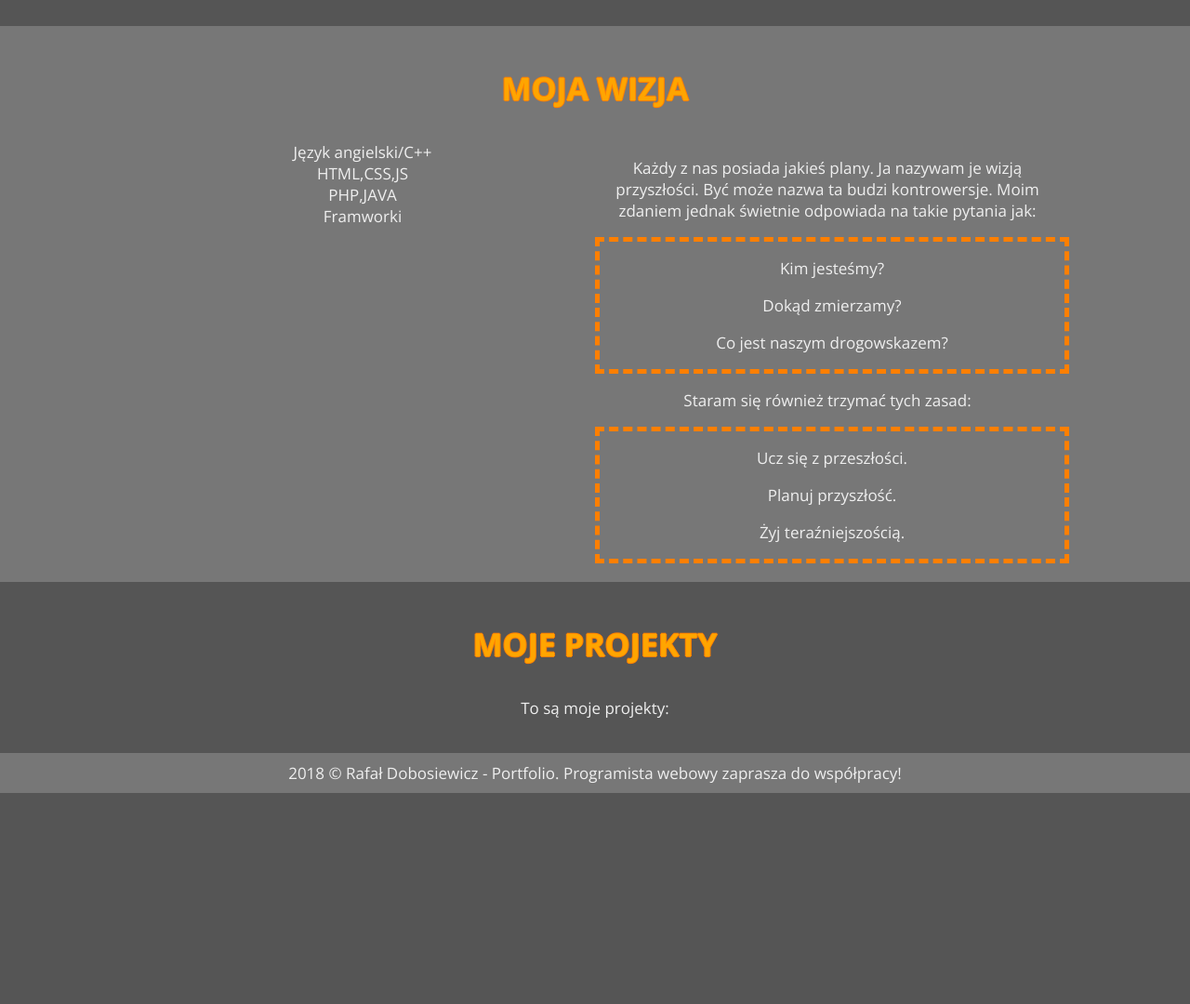
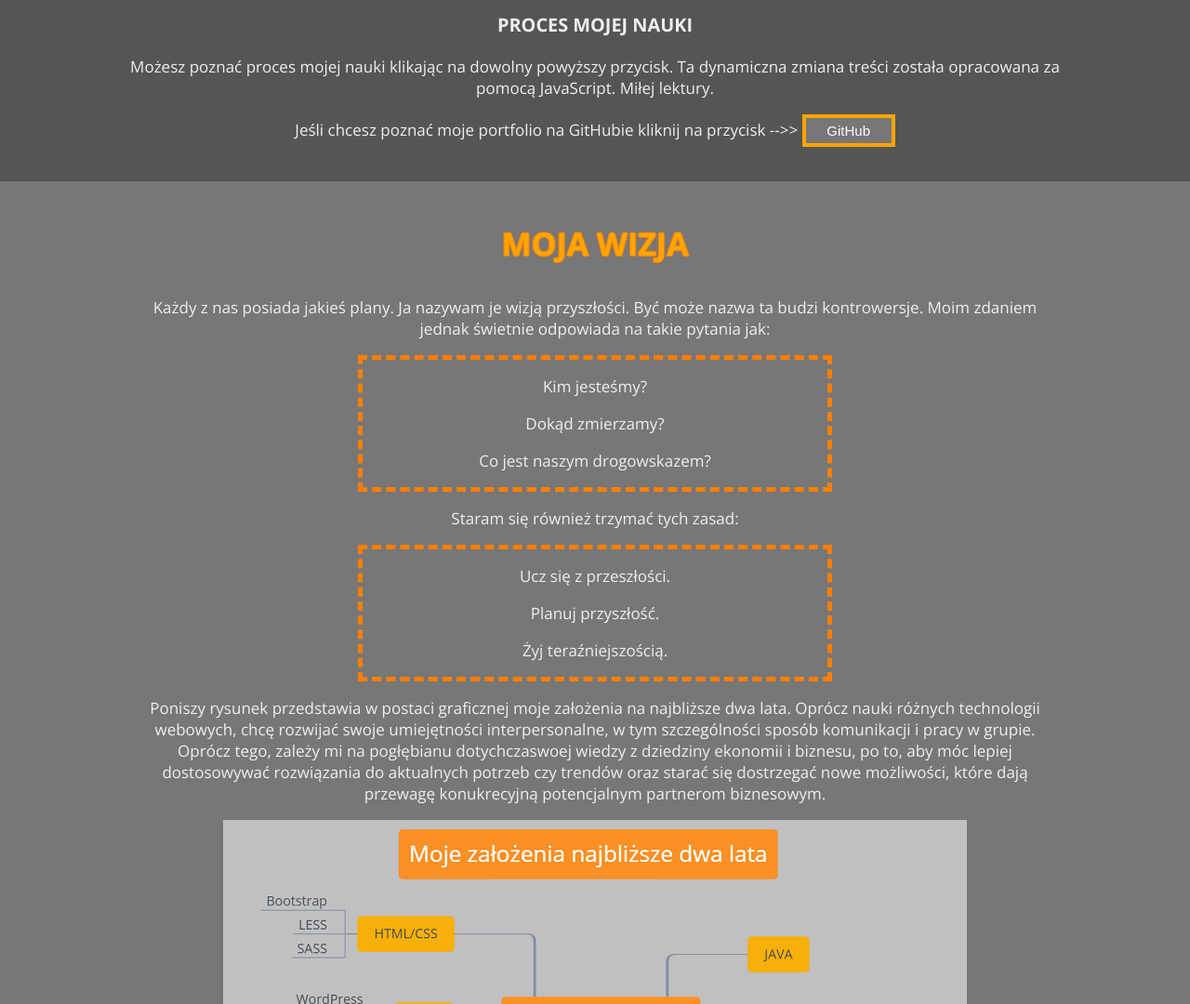
Before and after one commit to rdobosiewicz/Portfolio, a plain HTML site: page index.html in a window 1280 px wide. Shown: the part 1720-2800 px from the top of the page at 93% size. Before the commit the page ends 2573 px from the top, so only its background shows below. Drawn offline with nearby package versions, Linux system fonts and the light colour scheme.

Commit message:
Dodanie button i zaktualizowanie strony

```diff
--- /dev/null
+++ b/button.js
@@ -0,0 +1,7 @@
+var butt1 = document.querySelector("#button1");
+
+butt1.addEventListener("click", clickButton, false);
+
+function clickButton(){
+	window.open("https://github.com/rdobosiewicz");
+}
--- a/index.html
+++ b/index.html
@@ -82,9 +82,9 @@
 				<div id="mystory">
 					<h1 class="subtitle">Moja krótka historia</h1>
 					<p> Jako dziecko i nastolatek, moje życie kręciło się wokół piłki nożnej. Uwielbiałem to uczucie dążenia do celu, wygrywania i ciągłej pracy nad sobą. Sport ukształtował mnie i jestem z tego bardzo zadowolony. Gdy uzyskałem pełnoletniość, postanowiłem uczyć się ekonomii i zarządzania. Byłem wyróżniającym się studentem. Dzięki temu jeszcze w trakcie nauki pracowałem jako specjalista ds. rozwoju miast. Praca ta jednak w pewnym momencie nie dawała mi już satysfakcji. Postanowiłem wiec znaleźć lepszą przestrzeń dla siebie.</p>
-					<p> Chociaż to nie było proste, postanowiłem zrezygnować z pracy i skupić się na przekwalifikowaniu. Opracowałem mini plan rozwoju. Zdecydowałem się, że dziedziny na których warto się skoncentrować to programowanie i analiza danych. Z tą drugą dyscypliną miałem już nieco do czynienia. Jako specjalista ds. miast pracowałem nad strategiami, w których ważnymi częściami były analizy uwarunkowań. Programowanie również nie było mi zupełnie obce. Jestem absolwentem szkoły technicznej i posiadam tytuł technika elektronika, a szkole średniej miałem przyjemność programowania w języku C++. </p>
-					<p> To co charakteryzuje mnie, jako osobę, to chyba determinacja, wizjonerstwo, chęć nauki i rozwoju, szukanie odpowiedzi na trudne pytania. Staram się codziennie czytać wartościowe książki. Jestem również zaciekawiony światem filozofii i psychologii. </p>
-					<p> Aktualnie pracuje jako trener piłki nożnej, tworzę projekty: Portal o lokalnych produktach, blog o przekwalifikowaniu się. </p>
+					<p> Chociaż to nie było proste, postanowiłem zrezygnować z pracy i skupić się na przekwalifikowaniu. Opracowałem swój własny plan rozwoju, który skoncentrował się wokół programowania. Obrany kierunek został poparty kilkoma wskazówkami. Moje predyspozycje, cechy charakteru, sposób pracy, nabyte nawyki doskonale pasuję do charakterystyki pracy programisty. Analzując rynek pracy, najwięcej ofert jest z dziedziny programowania, a sama dziedzina jest idealnym miejscem do wykorzystywania swojej kreatywności i inicjatywy. To wszystko spowodowało, że podjęta decyzja nie była tylko efektem "owczego pędu", a pierwszą, dokłądnie przemyślaną, decyzją związaną z rozwojem kariery zawodowej. </p>
+					<p> To co charakteryzuje mnie, jako osobę, to chyba determinacja, wizjonerstwo, chęć nauki i rozwoju, szukanie odpowiedzi na trudne pytania. Staram się codziennie czytać wartościowe książki. Fascynuje mnie niemal każda dziedzina naukowa, ale w szczególności psychologia, ekonomia, filozofia. </p>
+					<p> Moją pierwszą pasją, jak już wspomniałem jest piłka nożna. Dlatego od jakiegoś czasu, w godzinach popołudniowych (po 17:00) pracuje jako dziecięcy trener piłki nożnej. Wykorzystując inne swoje zainteresowania, pracuje nad takimi projektami jak: portal zwiazany z gospodarką lokalną oraz portalem związanym z sztuką przekwalifikowania. W końcu proces ten dokładnie teraz poznałem i chciałbym podzielić się tą wiedzą z innymi, być może komuś będę wstanie pomóc.</p>
 				</div>
 			</div>
 		</section>
@@ -105,7 +105,9 @@
 						<div style="clear: both"></div>
 					</div>
 					<div style="clear: both"></div>
-					<div id="presentation"><h1>PROCES MOJEJ NAUKI</h1><p>Możesz poznać proces mojej nauki klikając na dowolny powyższy przycisk. Ta dynamiczna zmiana treści została opracowana za pomocą JavaScript. Miłej lektury.</p></div>
+					<div id="presentation"><h1>PROCES MOJEJ NAUKI</h1><p>Możesz poznać proces mojej nauki klikając na dowolny powyższy przycisk. Ta dynamiczna zmiana treści została opracowana za pomocą JavaScript. Miłej lektury.</p>
+						<p>Jeśli chcesz poznać moje portfolio na GitHubie kliknij na przycisk -->> <button class="submit" id="button1">GitHub</button></p>
+					</div>
 				</div>
 			</div>
 		</section>
@@ -113,13 +115,7 @@
 			<div class="board">
 				<div id="vision">
 					<h1 class="subtitle">Moja wizja</h1>
-					<div class="square">
-						<div id="triangle1">Język angielski/C++</div>
-						<div id="triangle2">HTML,CSS,JS</div>
-						<div id="triangle3">PHP,JAVA</div>
-						<div id="triangle4">Framworki</div>
-					</div>
-					<div class="square">
+					<div id="squ">
 						<p>Każdy z nas posiada jakieś plany. Ja nazywam je wizją przyszłości. Być może nazwa ta budzi kontrowersje. Moim zdaniem jednak świetnie odpowiada na takie pytania jak:</p>
 						<div class="bor">
 							<p>Kim jesteśmy?</p>
@@ -132,8 +128,9 @@
 							<p>Planuj przyszłość.</p>
 							<p>Żyj teraźniejszością.</p>
 						</div>
+						<p>Poniszy rysunek przedstawia w postaci graficznej moje założenia na najbliższe dwa lata. Oprócz nauki różnych technologii webowych, chcę rozwijać swoje umiejętności interpersonalne, w tym szczególności sposób komunikacji i pracy w grupie. Oprócz tego, zależy mi na pogłębianu dotychczaswoej wiedzy z dziedziny ekonomii i biznesu, po to, aby móc lepiej dostosowywać rozwiązania do aktualnych potrzeb czy trendów oraz starać się dostrzegać nowe możliwości, które dają przewagę konukrecyjną potencjalnym partnerom biznesowym.</p>
+						<img src="img/Zalozenia.jpg" alt="moje założenia na najbliższe lata"/>
 					</div>
-					<div style="clear: both"></div>
 				</div>
 			</div>
 		</section>
@@ -141,7 +138,7 @@
 			<div class="boardtoo">
 				<div id="project">
 					<h1 class="subtitle">Moje projekty</h1>
-					<p>To są moje projekty:</p>
+					<p>To w krótce zostanie rozbudowane</p>
 				</div>
 			</div>
 		</section>
@@ -155,5 +152,6 @@
 <script src="jquery-3.3.1.min.js"></script>
 <script src="napis.js"></script>
 <script src="addelements.js"></script>
+<script src="button.js"></script>
 </body>
 </html>
--- a/main.css
+++ b/main.css
@@ -199,6 +199,10 @@ body{
 	float: left;
 }
 
+#squ{
+	width: 1000px;
+}
+
 .box{
 	margin: 10px;
 	width: 230px;
@@ -215,6 +219,8 @@ body{
 	background-color: #999;
 	cursor: pointer;
 	transform: scale(0.9);
+	color: #333333;
+
 }
 
 .box2{
@@ -232,6 +238,8 @@ body{
 	background-color: #999;
 	cursor: pointer;
 	transform: scale(0.9);
+	color: #333333;
+
 }
 
 .h2{
@@ -259,6 +267,26 @@ a:hover {
 	text-decoration: underline;
 }
 
+/*Przycisk*/
+.submit {
+	text-shadow: 0px 2px 2px #777;
+	border: 4px solid #FFA500;
+	padding: 5px;
+	font-size: 15px;
+	min-width: 100px;
+	background-color:  #777;
+	color: #fff;
+}
+
+.submit:hover {
+	color: #333333;
+	border: 4px solid #FE7F00;
+	text-shadow: 0px 2px 2px #777;
+	font-weight: 700;
+	background-color: #999;
+	cursor: pointer;
+}
+
 #sentence{
 	font-size: 20px;
 	font-weight: 700;
@@ -278,7 +306,9 @@ a:hover {
 }
 
 .bor{
-	width: 100%;
+	margin-left: auto;
+	margin-right: auto;
+	width: 500px;
 	border: 5px dashed #FE7F00;
 }
 
```
Also changed, not shown: img/Zalozenia.jpg (added). Lines whose indentation alone changed are shown as unchanged.
